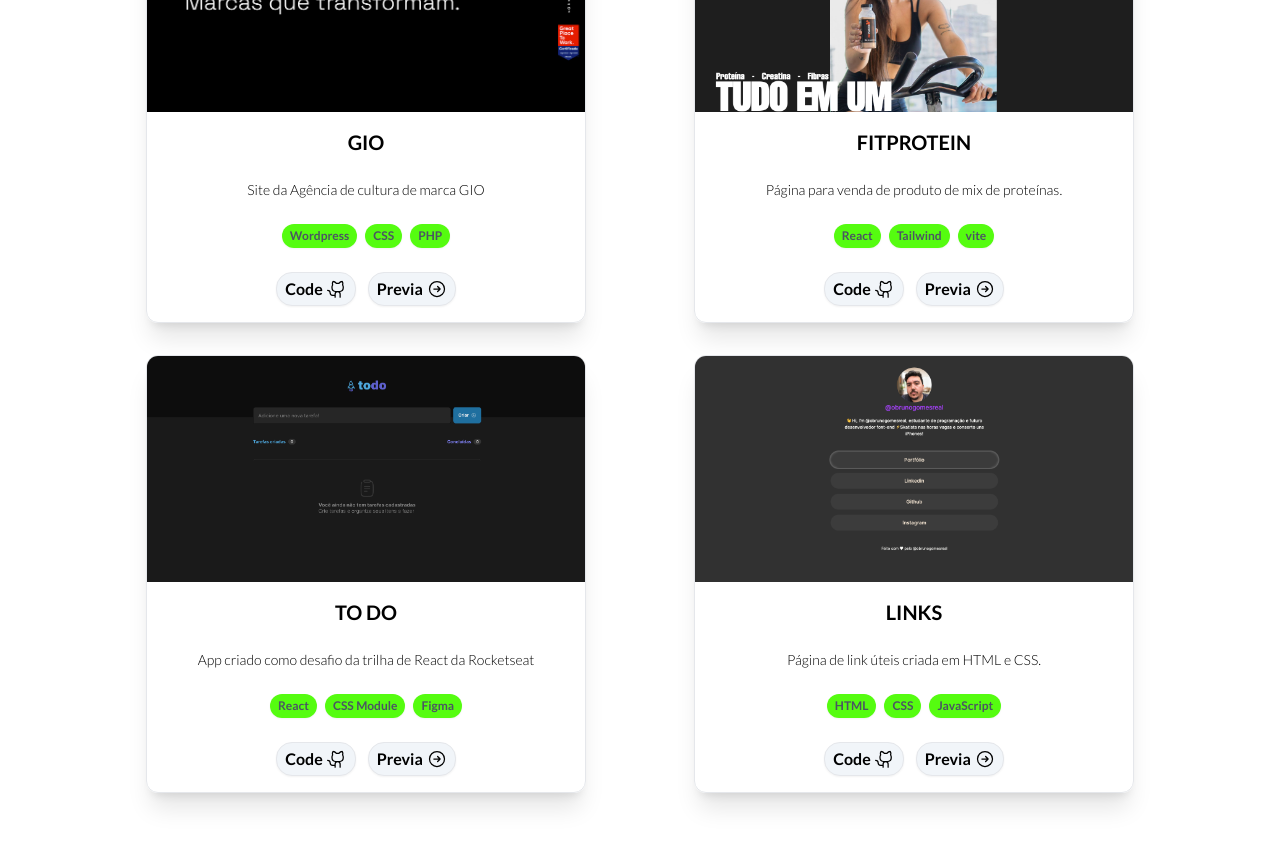
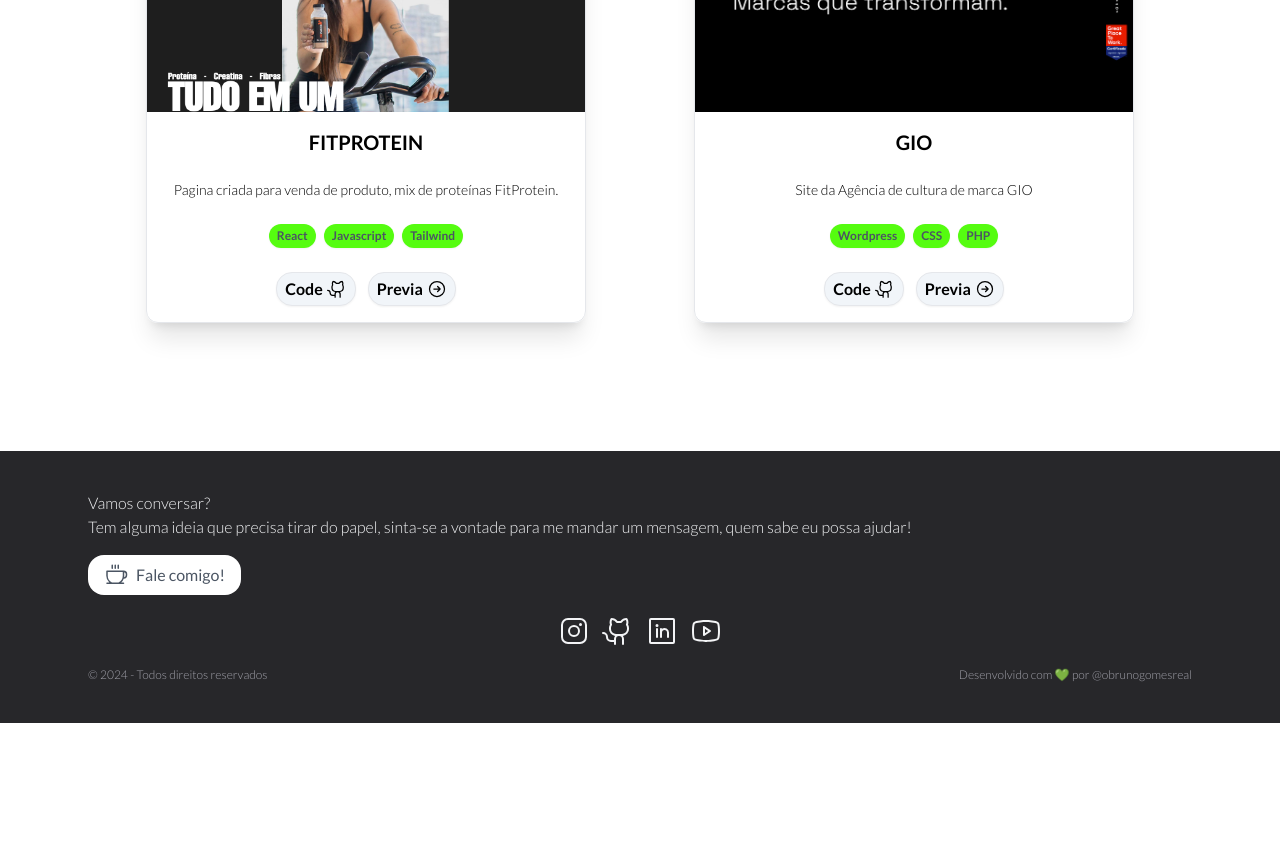
Before and after one commit to bgoomes/porifolio-obrunogomes, a React (Vite) app: page / in a window 1280 px wide. Shown: the part 1900-2746 px from the top of the page. After the commit the page ends 2623 px from the top, so only its background shows below. Built offline with nearby package versions, Linux system fonts and the light colour scheme.

Commit message:
update about

```diff
--- a/src/data/projetos.json
+++ b/src/data/projetos.json
@@ -7,12 +7,25 @@
             "description": "Pagina criada para venda de produto, mix de proteínas FitProtein.",
             "cover": "/fitprotein.png",
             "tags": {
-                "tag1": "html",
-                "tag2": "CSS",
-                "tag3": "React"
+                "tag1": "React",
+                "tag2": "Javascript",
+                "tag3": "Tailwind"
             },
             "linkGit": "https://github.com/bgoomes/fitProtein",
-            "linkIRL": "https://fit-protein.vercel.app"
+            "linkURL": "https://fit-protein.vercel.app"
+        },
+        {
+            "id": 2,
+            "title": "GIO",
+            "description": "Site da Agência de cultura de marca GIO",
+            "cover": "/gio.png",
+            "tags": {
+                "tag1": "Wordpress",
+                "tag2": "CSS",
+                "tag3": "PHP"
+                },
+            "linkGit": "https://github.com/bgoomes/gio",
+            "linkURL": "https://gio.com.vc"
         }
 
     ]
--- a/src/page/Home/index.tsx
+++ b/src/page/Home/index.tsx
@@ -1,4 +1,5 @@
 import { Redes } from "../../components/ui/Redes";
+
 import { EscreveTexto } from "../../components/ui/escrevenatela";
 
 
@@ -8,7 +9,9 @@
         <section id="home" className="relative sm:w-full h-svh flex flex-col justify-center items-center gap-10 bg-white">
           <div className="absolute top-[250px] flex flex-col items-center w-full sm:max-w-7xl p-2 text-slate-700 mb-3">
               <h1 className="sm:text-2xl text-xl">Olá, eu sou o...</h1>
-              <h2 className="sm:text-6xl text-2xl">Bruno Gomes</h2>
+              <h2 className="sm:text-6xl text-2xl">
+                  Bruno Gomes
+              </h2>
           </div>
           <div className="text-slate-700 mt-20">
               <h2 className="sm:text-8xl text-4xl"><EscreveTexto /></h2>
--- a/src/page/Projetos/index.tsx
+++ b/src/page/Projetos/index.tsx
@@ -1,9 +1,6 @@
 import { Card } from "../../components/ui/cardProjetos";
 import { Title } from "../../components/ui/title";
-import fit from "../../assets/fitprotein.png"
-import todo from "../../assets/todo.png"
-import link from "../../assets/links.png"
-import gio from "../../assets/gio.png"
+import { projetos } from '../../data/projetos.json'
 
 
 export function Projetos() {
@@ -12,50 +9,20 @@
       <div className="w-full sm:w-[1080px] m-auto flex flex-col gap-10">
         <Title title="Projetos" />
         <div className="w-full grid grid-cols-1 sm:grid-cols-2 gap-4">
-        <Card
-                title="GIO"
-                description="Site da Agência de cultura de marca GIO"
-                cover={gio}
-                tag1="Wordpress"
-                tag2="CSS"
-                tag3="PHP"
-                linkGit="https://github.com/bgoomes/"
-                linkURL="https://gio.com.vc"
-          />
-          <Card
-                title="FitProtein"
-                description="Página para venda de produto de mix de proteínas."
-                cover={fit}
-                tag1="React"
-                tag2="Tailwind"
-                tag3="vite"
-                linkGit="https://github.com/bgoomes/fitProtein"
-                linkURL="https://fit-protein.vercel.app"
 
-          />
-          <Card
-                title="to do"
-                description="App criado como desafio da trilha de React da Rocketseat"
-                cover={todo}
-                tag1="React"
-                tag2="CSS Module"
-                tag3="Figma"
-                linkGit="https://github.com/bgoomes/fundamentosReact-ignite-Desafio01/tree/main"
-                linkURL="https://minhalistatarefas.vercel.app/"
-          />
-
-          <Card
-                title="Links"
-                description="Página de link úteis criada em HTML e CSS."
-                cover={link}
-                tag1="HTML"
-                tag2="CSS"
-                tag3="JavaScript"
-                linkGit="https://github.com/bgoomes/"
-                linkURL="https://obrunogomesreal.vercel.app/"
-          />
-
-
+            {projetos.map((projeto) => (
+              <Card
+                key={projeto.id}
+                title={projeto.title}
+                description={projeto.description}
+                cover={projeto.cover}
+                tag1={projeto.tags.tag1}
+                tag2={projeto.tags.tag2}
+                tag3={projeto.tags.tag3}
+                linkGit={projeto.linkGit}
+                linkURL={projeto.linkURL}
+              />
+            ))}
         </div>
       </div>
 
--- a/src/page/Sobre/index.tsx
+++ b/src/page/Sobre/index.tsx
@@ -27,7 +27,7 @@
               </div>
               <div className="w-full sm:w-1/2 flex flex-col justify-center font-JMH gap-4 text-gray-600">
                 <p>
-                  Me chamo <Destaque text="Bruno" />, Cristão, tenho {getAge('1989/01/16')} anos, sou casado e pai da <Destaque text="Manu"/>!
+                  Me chamo <Destaque text="Bruno" />, tenho {getAge('1989/01/16')} anos, sou casado e pai da <Destaque text="Manu"/>!
                 </p>
                 <p>
                   Sou estudante de <Destaque text="Sistemas para Internet" />, e focado em <Destaque text="Desenvolvimento Web frontend" />.
```
Also changed, not shown: public/fitprotein.png (renamed from src/assets/fitprotein.png), public/gio.png (renamed from src/assets/gio.png).
